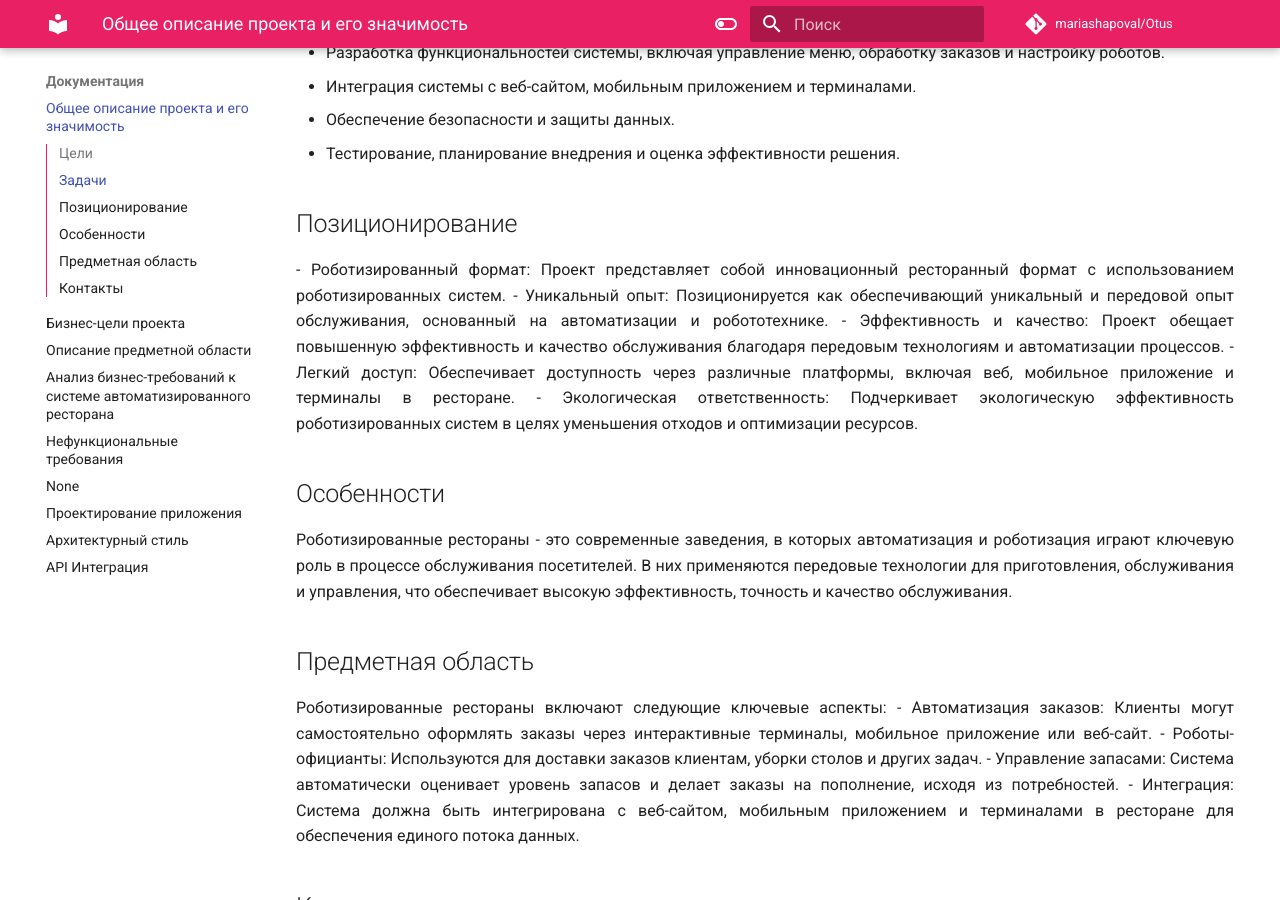
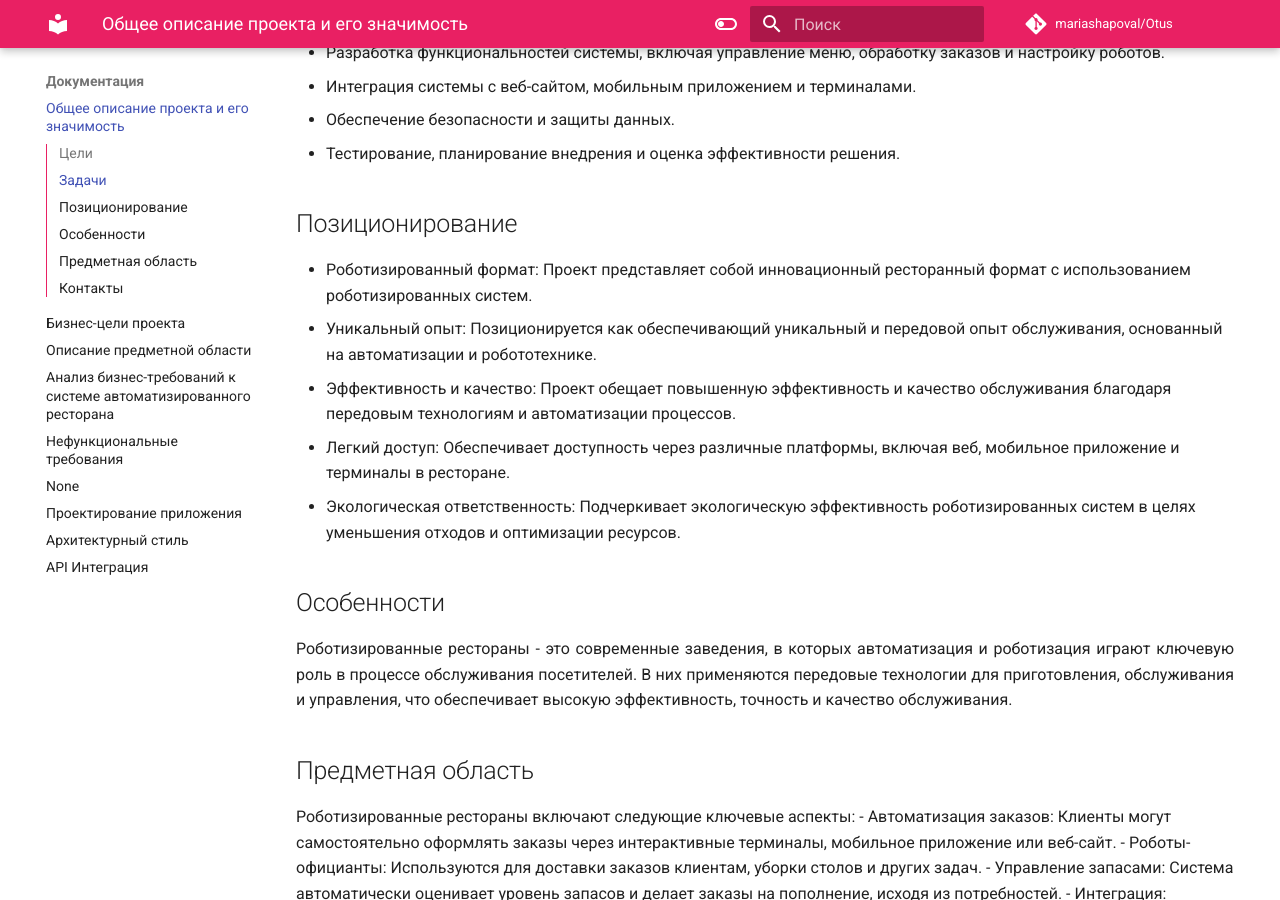
Before and after one commit to mariashapoval/Otus, an MkDocs documentation site: the page built from docs/info.md, in a window 1280 px wide and 900 px high, scrolled down 760 px. Built offline with MkDocs 1.6.1 and Material for MkDocs 9.7.7, drawn with Linux system fonts in a browser that asks for light colours; comment, search, counter and statistics services are not loaded.

Commit message:
Update info.md

```diff
--- a/docs/info.md
+++ b/docs/info.md
@@ -23,13 +23,12 @@
 - Тестирование, планирование внедрения и оценка эффективности решения.
 
 ## Позиционирование
-<div style="text-align: justify;">
+
 - Роботизированный формат: Проект представляет собой инновационный ресторанный формат с использованием роботизированных систем.
 - Уникальный опыт: Позиционируется как обеспечивающий уникальный и передовой опыт обслуживания, основанный на автоматизации и робототехнике.
 - Эффективность и качество: Проект обещает повышенную эффективность и качество обслуживания благодаря передовым технологиям и автоматизации процессов.
 - Легкий доступ: Обеспечивает доступность через различные платформы, включая веб, мобильное приложение и терминалы в ресторане.
 - Экологическая ответственность: Подчеркивает экологическую эффективность роботизированных систем в целях уменьшения отходов и оптимизации ресурсов.
-</div>
 
 ## Особенности
 <div style="text-align: justify;">
@@ -37,13 +36,13 @@
 </div>
 
 ## Предметная область
-<div style="text-align: justify;">
+
 Роботизированные рестораны включают следующие ключевые аспекты:
 - Автоматизация заказов: Клиенты могут самостоятельно оформлять заказы через интерактивные терминалы, мобильное приложение или веб-сайт.
 - Роботы-официанты: Используются для доставки заказов клиентам, уборки столов и других задач.
 - Управление запасами: Система автоматически оценивает уровень запасов и делает заказы на пополнение, исходя из потребностей.
 - Интеграция: Система должна быть интегрирована с веб-сайтом, мобильным приложением и терминалами в ресторане для обеспечения единого потока данных.
-</div>
+
 
 ## Контакты
 
```
